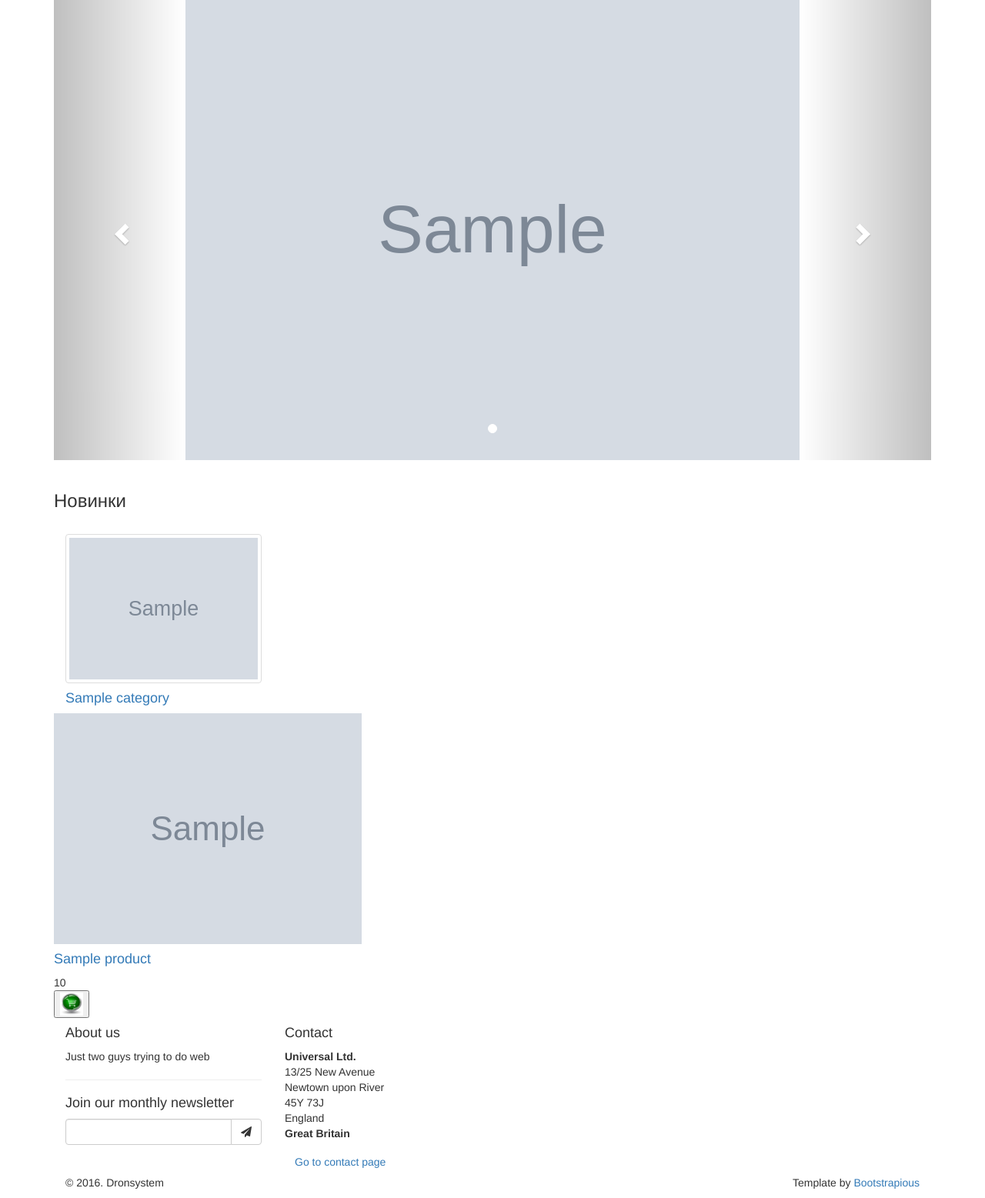
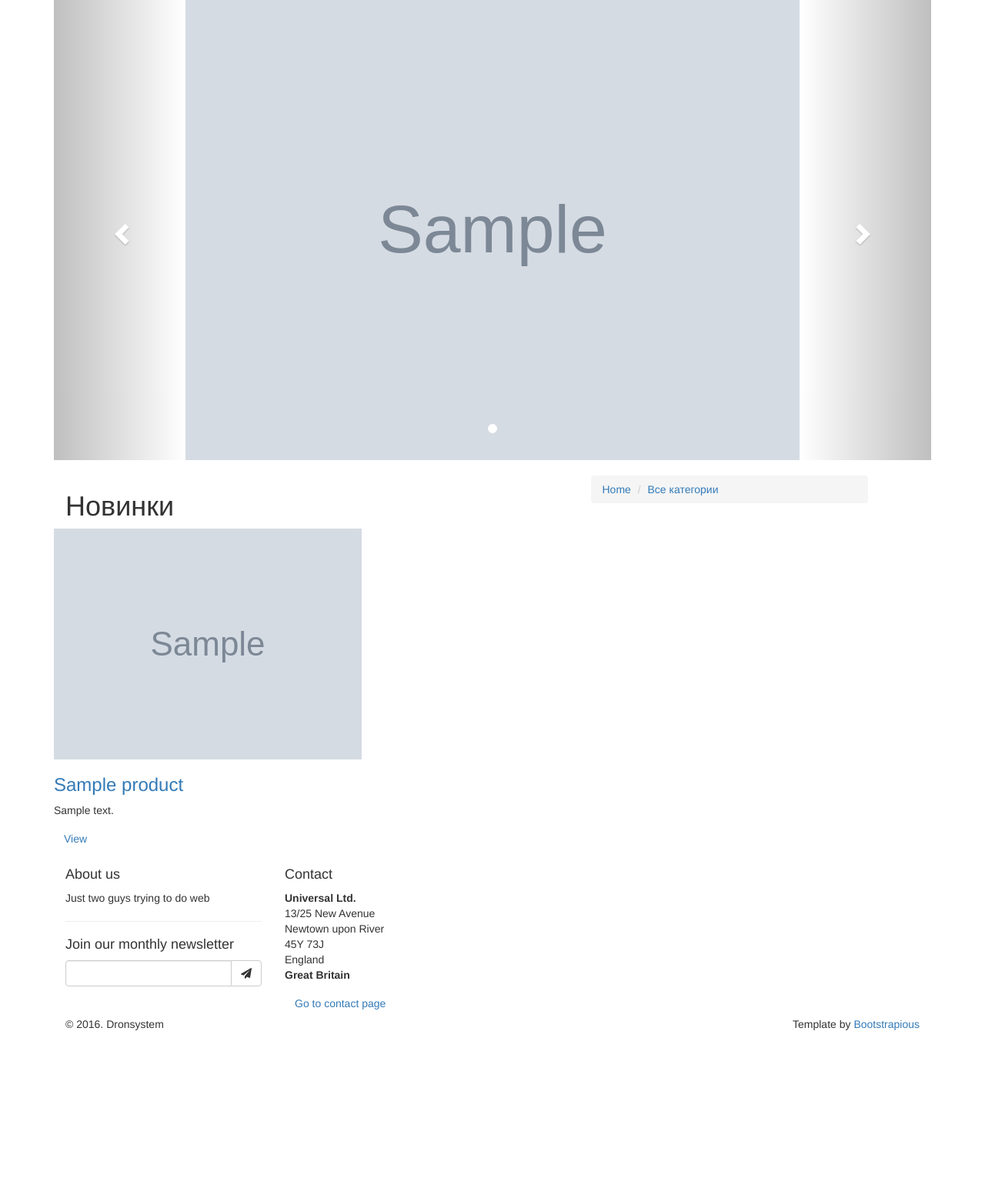
Before and after one commit to AntonBox/django_shop, a Django app: template templates/main.html in a window 1280 px wide. Shown: the part 133-1690 px from the top of the page at 77% size. After the commit the page ends 1472 px from the top, so only its background shows below. Run offline with Django 3.2, Linux system fonts and the light colour scheme; the template is opened without the code that fills it: most values are stand-ins (such as "Sample title", 1, 10 or a date in 2020); grey boxes marked "Sample" are stand-in pictures; some libraries are stand-ins or nearby versions.

Commit message:
carousel and 2x2 imgs

```diff
--- a/apps/core/views.py
+++ b/apps/core/views.py
@@ -7,6 +7,6 @@ def index(request):
     visuals = Carousel.objects.order_by('index').filter(is_active=True).all()
     products = Product.objects.order_by('created_at').all()[:4]
     categories = Category.objects.all()
-    return render(request, 'main2.html', {'visuals': visuals,
-                                          'products': products,
-                                          'categories': categories})
+    return render(request, 'main.html', {'visuals': visuals,
+                                         'products': products,
+                                         'categories': categories})
--- a/templates/main.html
+++ b/templates/main.html
@@ -11,6 +11,7 @@
 {% endblock %}
 
 {% block content %}
+	<!--- CAROUSEL -->
 	<div class="container">
 		<br>
 		<div id="myCarousel" class="carousel slide" data-ride="carousel">
@@ -25,7 +26,7 @@
 		    <div class="carousel-inner" role="listbox">
 		    	{% for visual in visuals %}
 			    <div class="item{% if forloop.first %} active {% endif %}">
-		        	<img src="{{ visual.img.url }}" alt="carousel image" width="1000" height="343">
+		        	<img src="{{ visual.img.url }}" alt="carousel image" width="1000" height="600">
 		        </div>
 		      	{% endfor %}
 		    </div>
@@ -40,31 +41,56 @@
 		    	<span class="sr-only">Next</span>
 			</a>
 		</div>
+	</div>
+<!--- CAROUSEL -->
+	<div class="container">
+	    <div id="heading-breadcrumbs" style="margin-top: 20px">
+	        <div class="container">
+	            <div class="row">
+	                <div class="col-md-7">
+	                    <h1>Новинки</h1>
+	                </div>
+	                <div class="col-md-4">
+	                    <ul class="breadcrumb">
+	                        <li><a href="{% url 'index'%}">Home</a>
+	                        </li>
+	                        <li><a href="{% url 'catalog'%}">Все категории</a>
+	                        </li>
+	                    </ul>
 
+	                </div>
+	            </div>
+	        </div>
+	    </div>
 	</div>
 
-	<div class="container">
-	<br>
-	<h3>Новинки</h3>
-	<br>
-		{% for category in categories %}
-			<div class = 'col-md-3'>
-				<img class="img-thumbnail" src="{{category.image.url}}">
-				<h4><a href="{{ category.get_absolute_url }}">{{category.name}}</h4></a>
-			</div>
-		{% endfor %}
+
+	<div id="content">
+	    <div class="container">
+	    	<div class="row portfolio">
+	    		{% for product in products %}
+			        <div class="col-sm-6">
+			            <div class="box-image">
+			                <div class="image">
+			                    <img src="{{product.image.url}}" alt="" class="img-responsive">
+			                </div>
+			                <div class="bg"></div>
+			                <div class="name">
+			                    <h3><a href="{{ product.get_absolute_url }}">{{ product.name }}</a></h3>
+			                </div>
+			                <div class="text">
+			                    <p class="hidden-sm">{{ product.description }}</p>
+			                    <p class="buttons">
+			                        <a href="{{ product.get_absolute_url }}" class="btn btn-template-transparent-primary">View</a>
+			                    </p>
+			                </div>
+			            </div>
+			        </div>
+		   		{% endfor %}
+		    </div>
+		</div>
 	</div>
-	<div class="container">
-		{% for product in products %}
-			<div class = 'product'>
-				<img class="product-image" src="{{product.image.url}}">
-				<h4><a href="#">{{product.name}}</h4></a>
-				<div class='price'>
-					{{product.price}}
-				</div>
-				<button class='button-product'><img src="{% static "img/korzina.jpg"%}"
-				style="height: 30px; width:30px; align: center"></button>
-			</div>
-		{% endfor %}
-	</div>
+
+
+
 {% endblock %}
```
Also changed, not shown: templates/main2.html (+0 -45 lines), static/img/logo.jpg (added), static/img/photogrid.jpg (added), static/img/texture-bw.png (added).
